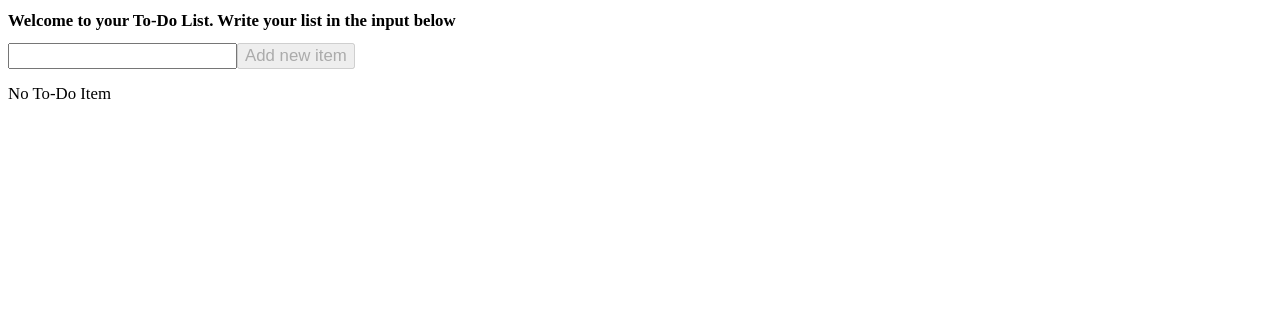
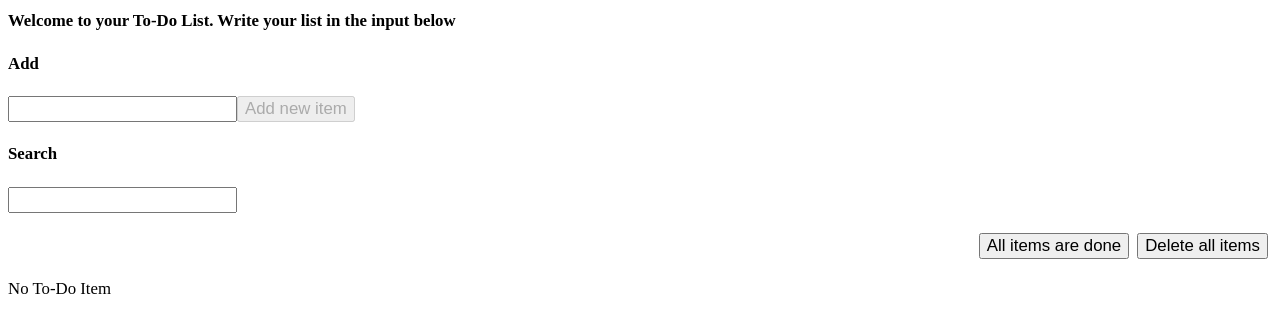
Before and after one commit to MobinaYousefian/ToDo-List-React-, a React (Vite) app: page / in a window 1280 px wide. Shown: the top 332 px of the page. Built offline with nearby package versions, Linux system fonts and the light colour scheme.

Commit message:
add (functions): added some new feature and buttons

```diff
--- a/src/App.jsx
+++ b/src/App.jsx
@@ -1,15 +1,30 @@
 import {List} from "./Components/List";
 import {Input} from "./Components/Input";
 import {useTodoApp} from "./hooks/useTodoApp.js";
+import {useState} from "react";
+import clsx from "clsx";
 
 function App() {
-    const [todoList, handleAddTodo, handleDeleteItem, handleToggleItem] = useTodoApp()
+    const [searchString, setSearchString] = useState('')
+    const [todoList, handleAddTodo, handleDeleteItem, handleToggleItem, handleToggleAll, handleDeleteAll] = useTodoApp()
+
 
     return (
         <div>
             <h1>Welcome to your To-Do List. Write your list in the input below</h1>
-            <Input onTodoAdd={handleAddTodo}/>
+            <Input onTodoAdd={handleAddTodo} onSearch={ (term) => {
+                setSearchString(term)
+            }}/>
+            <div className={clsx("flex", "right", "margin-bottom")}>
+                <button className={"margin-x"} onClick={handleToggleAll}>
+                    All items are done
+                </button>
+                <button className={"margin-x"} onClick={handleDeleteAll}>
+                    Delete all items
+                </button>
+            </div>
             <List todos={todoList}
+                  searchString={searchString}
                   handleDeleteItem={handleDeleteItem}
                   handleToggleItem={handleToggleItem}
             />
--- a/src/Components/Card.jsx
+++ b/src/Components/Card.jsx
@@ -1,9 +1,9 @@
 import clsx from "clsx";
 
-function Card ({children, onClose, disabled, done}) {
+function Card ({children, done}) {
     return (
         <div className={'card'}>
-            <div className={clsx("card__content", {
+            <div className={clsx("card__content", "flex", {
                 "done" : done
             })}>
                 {children}
--- a/src/Components/Input.jsx
+++ b/src/Components/Input.jsx
@@ -1,7 +1,8 @@
 import {useState} from "react";
 
-export const Input = ({onTodoAdd}) => {
+export const Input = ({onTodoAdd, onSearch}) => {
     const [todoName, setTodoName] = useState('');
+    const [searchTerm, setSearchTerm] = useState('')
 
     const handleOnClick = (e) => {
         e.preventDefault();
@@ -13,8 +14,15 @@ export const Input = ({onTodoAdd}) => {
         // }
     }
 
+    const handleSearch  = ({target}) => {
+        setSearchTerm(target.value)
+        onSearch(target.value)
+    }
+
     return (
-        <div className={"input"}>
+        <div>
+            <div className={"margin-bottom"}>
+                <h4>Add</h4>
                 <input value={todoName} onChange={(e) => {
                     setTodoName(e.target.value)
                 }}/>
@@ -22,5 +30,11 @@ export const Input = ({onTodoAdd}) => {
                     Add new item
                 </button>
             </div>
+
+            <div className={"margin-bottom"}>
+                <h4>Search</h4>
+                <input value={searchTerm} onChange={handleSearch}/>
+            </div>
+        </div>
     )
 }
--- a/src/Components/List.jsx
+++ b/src/Components/List.jsx
@@ -1,6 +1,6 @@
 import {TodoItem} from "./TodoItem";
 
-export const List = ({todos, handleDeleteItem, handleToggleItem}) => {
+export const List = ({todos, handleDeleteItem, handleToggleItem, searchString}) => {
 
     if (!todos.length) {
         return (
@@ -12,7 +12,9 @@ export const List = ({todos, handleDeleteItem, handleToggleItem}) => {
 
     return (
         <div>
-            {todos.map((todos) => {
+            {todos
+                // .filter( ({title}) => {title.includes(searchString)})
+                .map((todos) => {
                 return (
                     <TodoItem
                         key={todos.id}
--- a/src/hooks/useTodoApp.js
+++ b/src/hooks/useTodoApp.js
@@ -4,14 +4,21 @@ export const useTodoApp = () => {
 
     const [todoList, setTodoList] = useState([])
 
+
     const handleAddTodo = (todoName) => {
-        const newtodoListItem = {
-            id: todoList.length + 1,
-            title: todoName,
-            done: false
-        };
+        const isNew = todoList.find((item) => item.title === todoName)
 
-        setTodoList([...todoList, newtodoListItem]);
+        if (!isNew) {
+            const newTodoListItem = {
+                id: todoList.length + 1,
+                title: todoName,
+                done: false
+            };
+
+            setTodoList([...todoList, newTodoListItem]);
+        }else {
+            alert("This item has already been added! Try a new one")
+        }
     };
 
     const handleDeleteItem = (todoId) => {
@@ -26,10 +33,24 @@ export const useTodoApp = () => {
         }))
     };
 
+    const handleToggleAll = () => {
+        setTodoList(todoList.map( (item) => {
+            item.done = true
+            return item
+        }))
+    }
+
+    const handleDeleteAll = () => {
+        setTodoList([])
+    }
+
+
     return [
         todoList,
         handleAddTodo,
         handleDeleteItem,
-        handleToggleItem
+        handleToggleItem,
+        handleToggleAll,
+        handleDeleteAll
     ]
 }
--- a/src/styles.scss
+++ b/src/styles.scss
@@ -2,8 +2,13 @@
   font-size: 1.025rem;
 }
 
-.input {
-  margin-bottom: 15px;
+.margin-bottom {
+  margin-bottom: 20px;
+}
+
+.margin-x {
+  margin-left: 4px;
+  margin-right: 4px;
 }
 
 .done {
@@ -26,7 +31,14 @@
 
   &__content {
     padding: 12px;
-    display: flex;
     justify-content: space-between;
   }
 }
+
+.flex {
+  display: flex;
+}
+
+.right {
+  justify-content: right;
+}
```
Lines whose indentation alone changed are shown as unchanged.
